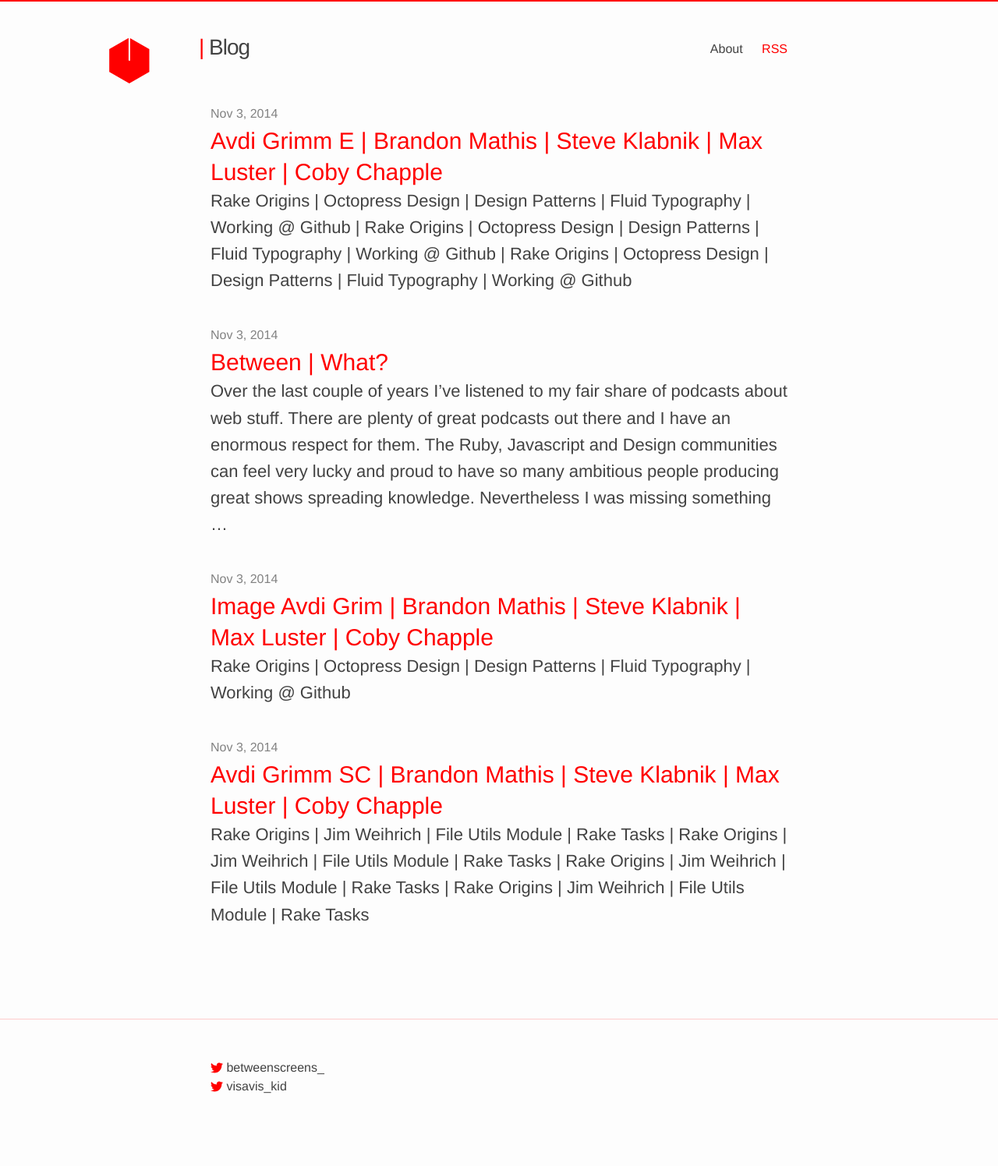
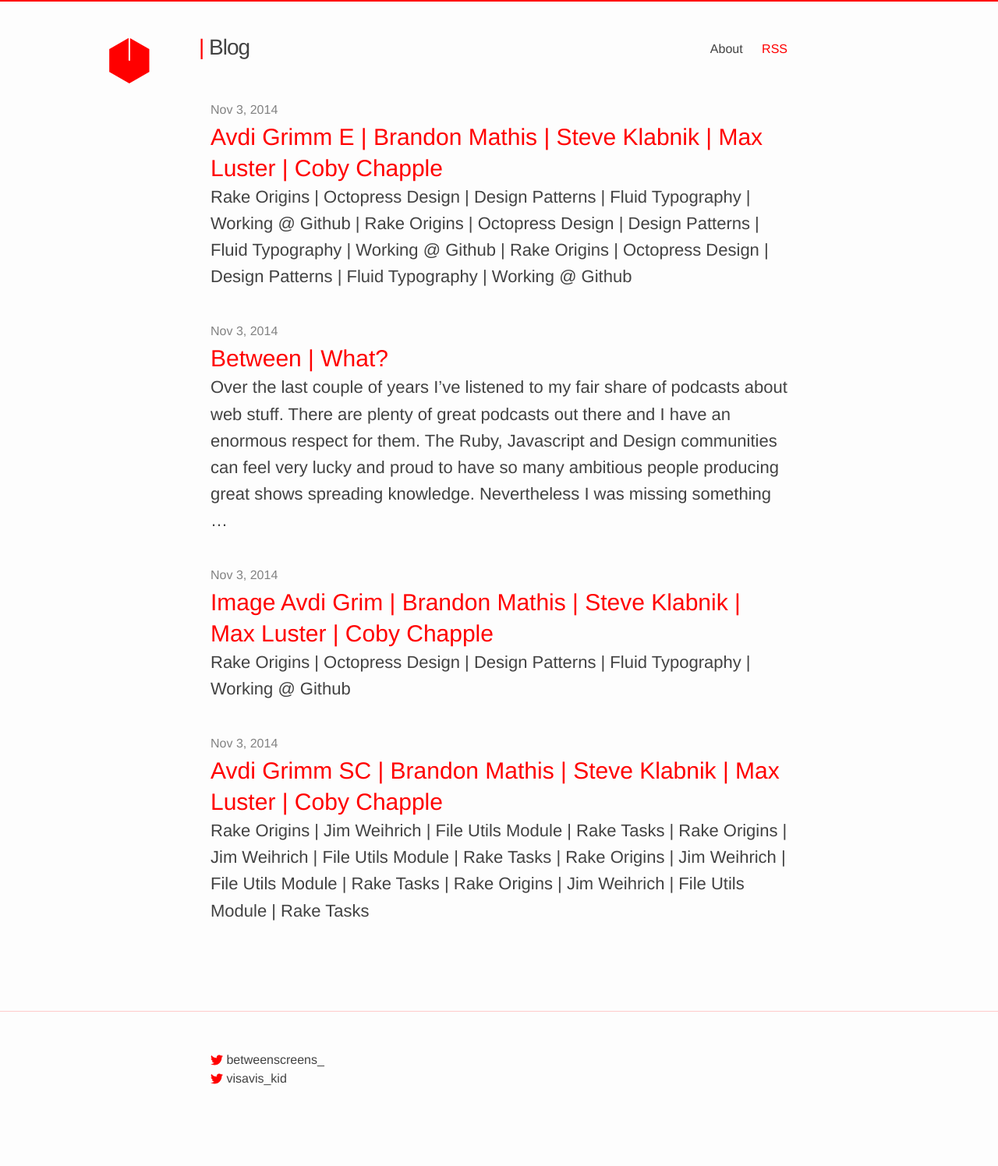
Before and after one commit to vis-kid/between_blog, a Jekyll site: the page built from index.html, in a window 1280 px wide. Shown: the whole page at 78% size. Built offline with Jekyll 4.4.1, drawn with Linux system fonts in a browser that asks for light colours; the list of posts is cut into pages by our own code.

Commit message:
Adjusts whitespace for navigation wrapper

```diff
--- a/_sass/_base.scss
+++ b/_sass/_base.scss
@@ -151,7 +151,7 @@
     max-width: -webkit-calc(800px - (#{$spacing-unit} * 2));
     max-width:         calc(800px - (#{$spacing-unit} * 2));
     margin-top: 20px;
-		margin-bottom: 45px;
+		margin-bottom: 40px;
     margin-right: auto;
     margin-left: auto;
     padding-right: $spacing-unit;
```
